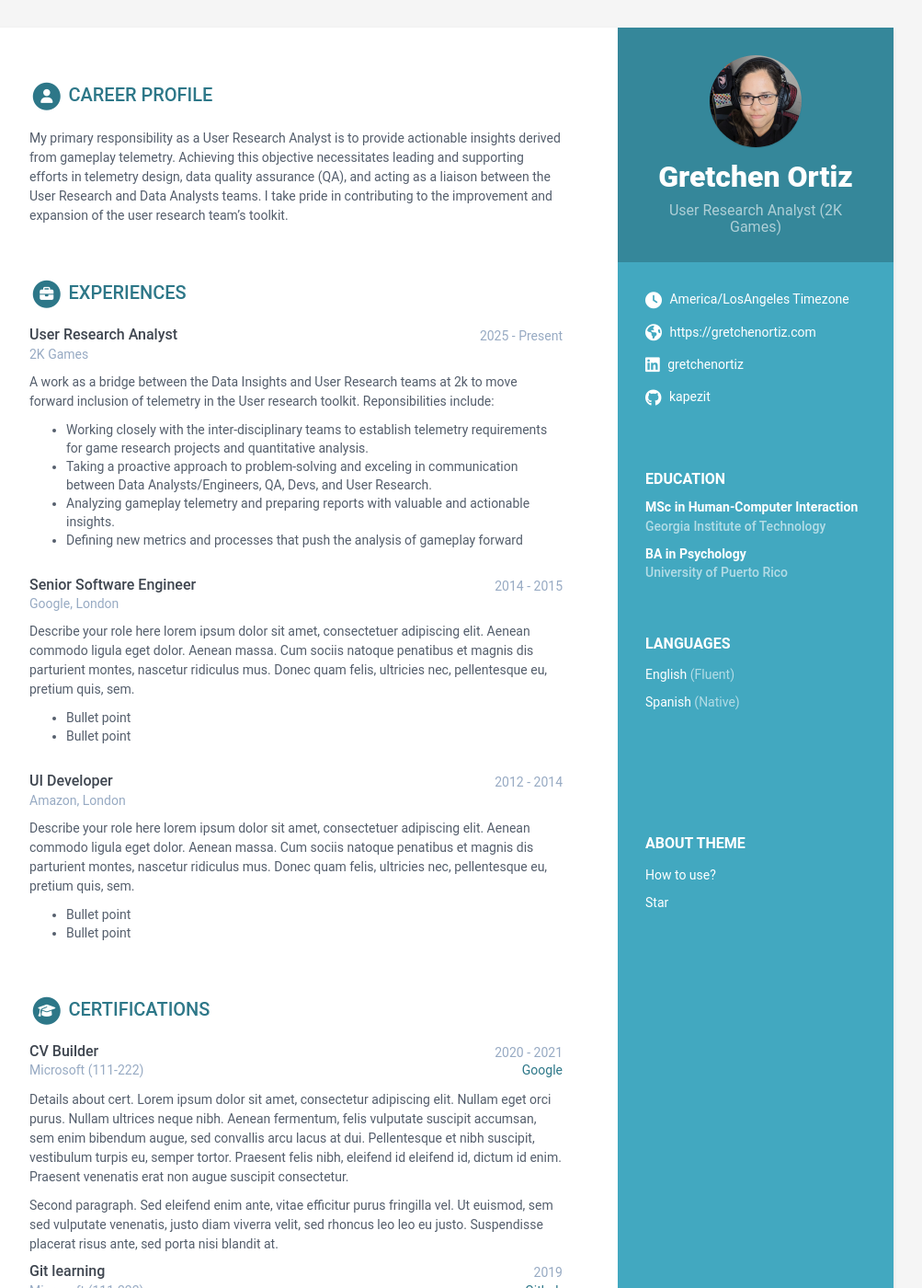
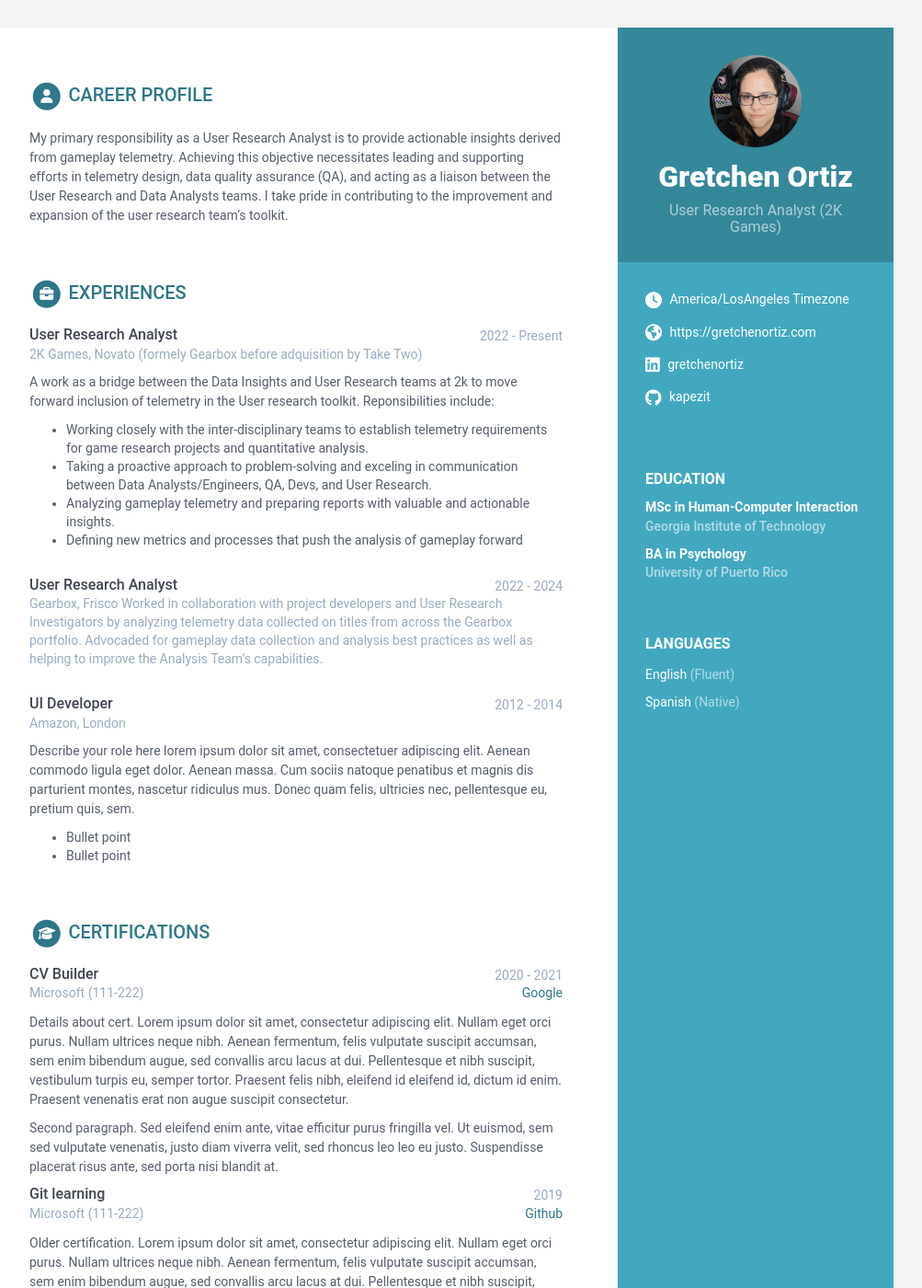
Before and after one commit to kapezit/kapezit.github.io, a Jekyll site: the page built from index.html, in a window 1280 px wide and 1400 px high. Shown: the whole window at 92% size, without its empty margins (168-1171 px from the left). Built offline with Jekyll 4.4.1, drawn with Linux system fonts in a browser that asks for light colours.

Commit message:
_data/data.yml

```diff
--- a/_data/data.yml
+++ b/_data/data.yml
@@ -4,7 +4,7 @@
 
 sidebar:
     position: right # position of the sidebar : left or right
-    about: True # set to False or comment line if you want to remove the "how to use?" in the sidebar
+    about: False # set to False or comment line if you want to remove the "how to use?" in the sidebar
     education: True # set to False if you want education in main section instead of in sidebar
 
     # Profile information
@@ -78,8 +78,8 @@ experiences:
     title: Experiences
     info:
       - role: User Research Analyst
-        time: 2025 - Present
-        company: 2K Games
+        time: 2022 - Present
+        company: 2K Games, Novato (formely Gearbox before adquisition by Take Two)
         details: |
           A work as a bridge between the Data Insights and User Research teams at 2k to move forward inclusion of telemetry in the User research toolkit. Reponsibilities include:
             - Working closely with the inter-disciplinary teams to establish telemetry requirements for game research projects and quantitative analysis.
@@ -87,17 +87,16 @@ experiences:
             - Analyzing gameplay telemetry and preparing reports with valuable and actionable insights.
             - Defining new metrics and processes that push the analysis of gameplay forward
 
-      - role: Senior Software Engineer
-        time: 2014 - 2015
-        company: Google, London
-        details: |
-          Describe your role here lorem ipsum dolor sit amet, consectetuer
-          adipiscing elit. Aenean commodo ligula eget dolor. Aenean massa.
-          Cum sociis natoque penatibus et magnis dis parturient montes,
-          nascetur ridiculus mus. Donec quam felis, ultricies nec,
-          pellentesque eu, pretium quis, sem.
-            - Bullet point
-            - Bullet point
+      - role: User Research Analyst
+        time: 2022 - 2024
+        company: Gearbox, Frisco
+          Worked in collaboration with project developers and User Research Investigators by analyzing telemetry data collected on titles from across the Gearbox portfolio.
+          Advocaded for gameplay data collection and analysis best practices as well as helping to improve the Analysis Team’s capabilities.
+        tools: SQL for reviewing and quick analysis of telemetry (QA) Creation of visualizations, dashboards, and stories with Tableau.
+            - SQL
+            - Snowflake
+            - Tableau
+            - Excel / Google Sheets
       - role: UI Developer
         time: 2012 - 2014
         company: Amazon, London
```
